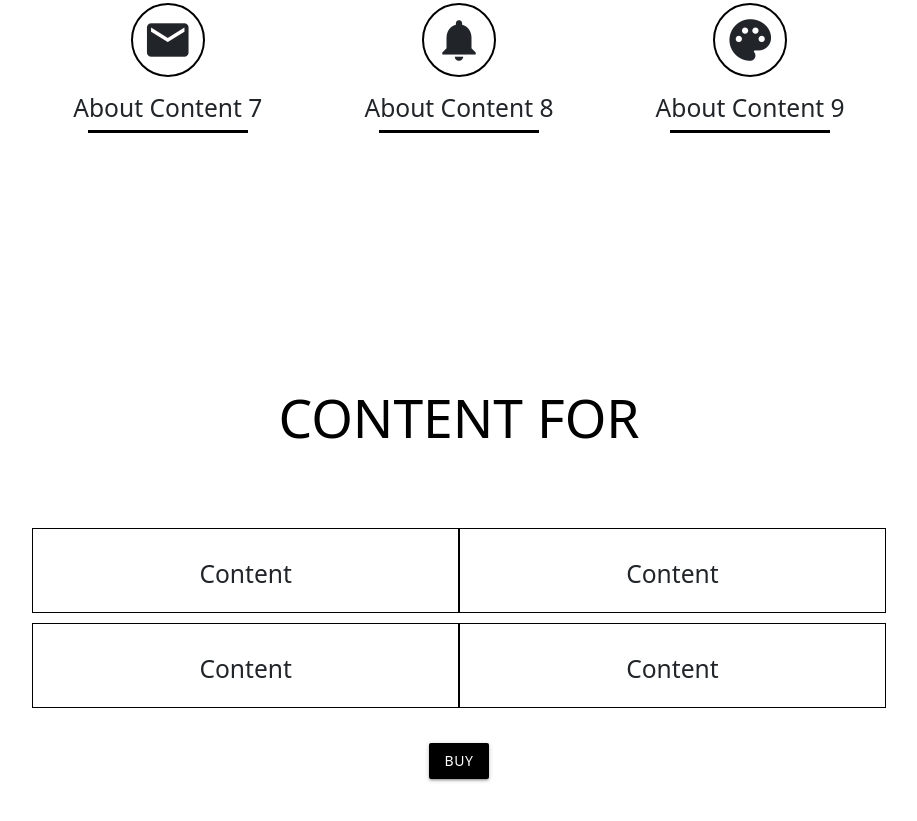
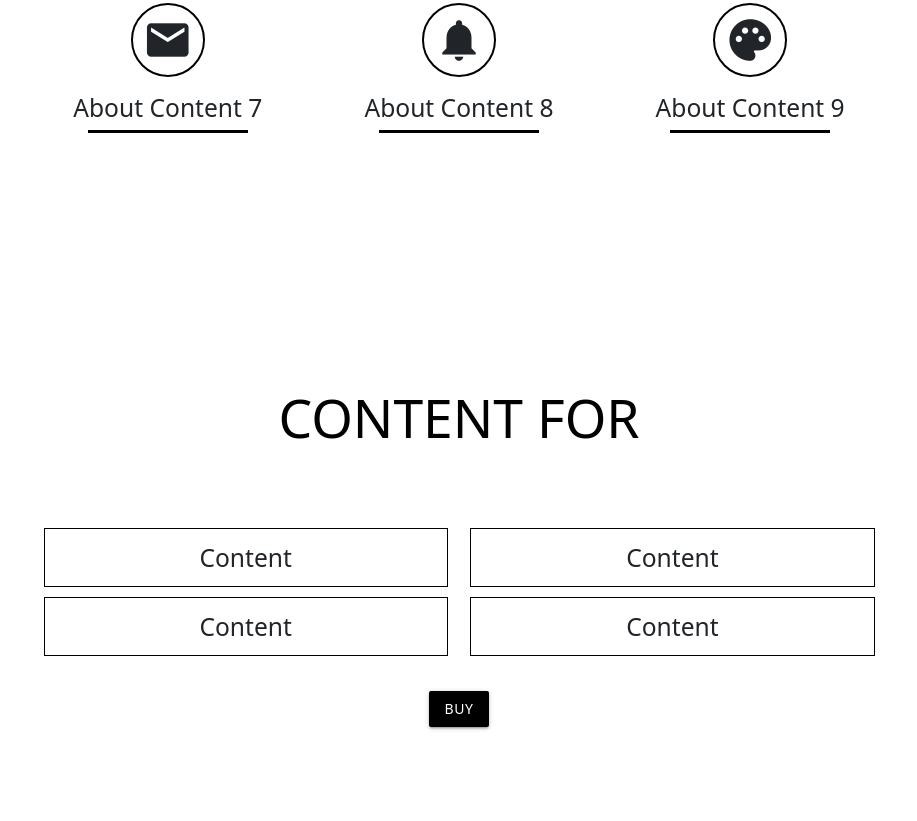
Before and after one commit to Am1d1v/BootstrapPracticeProject1, a plain HTML site: page index.html in a window 1280 px wide. Shown: the part 1328-2149 px from the top of the page, without its empty margins (181-1098 px from the left). Drawn offline with nearby package versions, Linux system fonts and the light colour scheme; files that its build step writes are made by us from their sources; files whose address does not match are found by name.

Commit message:
Add files via upload

```diff
--- a/style.sass
+++ b/style.sass
@@ -75,6 +75,7 @@ header, footer
     &-grid
         padding: 10px
     &_inner
-        border: 1px solid #000
-        padding: 15px
-        margin: 5px 0
+        h5
+            border: 1px solid #000
+            padding: 15px
+            margin: 5px 0
```
Also changed, not shown: style.css, style.min.css, 2 other files.
